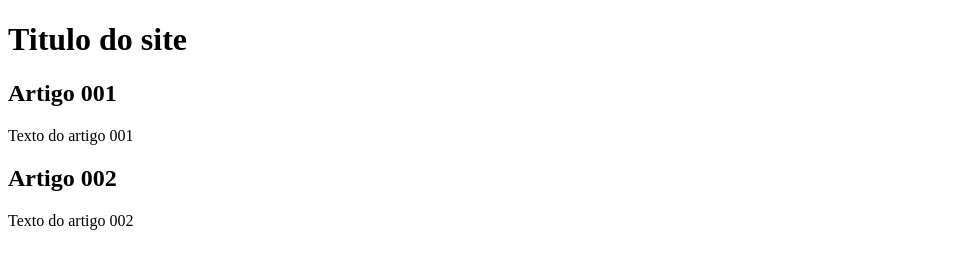
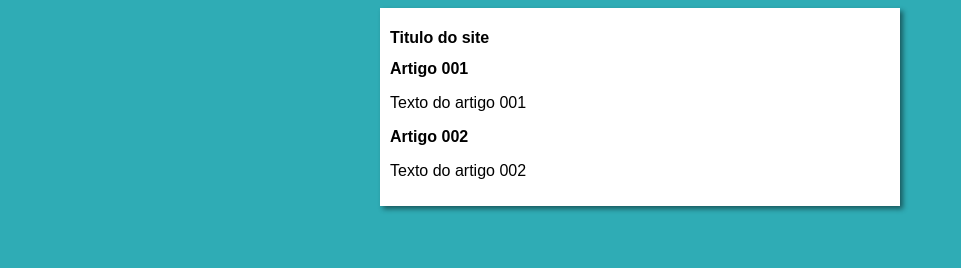
Before and after one commit to uLuizFelipe/teste, a plain HTML site: page index.html in a window 1280 px wide. Shown: the whole page, without its empty margins (0-961 px from the left). Drawn offline with Linux system fonts and the light colour scheme.

Commit message:
inicio dos testes em design

```diff
--- /dev/null
+++ b/estilo/style.css
@@ -0,0 +1,16 @@
+* {
+    font-family: Arial, Helvetica, sans-serif;
+    font-size: 16px;
+}
+
+body {
+    background-color: rgb(47, 172, 181);
+}
+
+main {
+    background-color: white;
+    width: 500px;
+    margin: auto;
+    padding: 10px;
+    box-shadow: 3px 3px 5px rgba(0, 0, 0, 0.473);
+}
--- a/index.html
+++ b/index.html
@@ -3,7 +3,8 @@
 <head>
     <meta charset="UTF-8">
     <meta name="viewport" content="width=device-width, initial-scale=1.0">
-    <title>Teste de branches no GitHub</title>
+    <title>design da branches no GitHub</title>
+    <link rel="stylesheet" href="estilo/style.css">
 </head>
 <body>
     <main>
```
